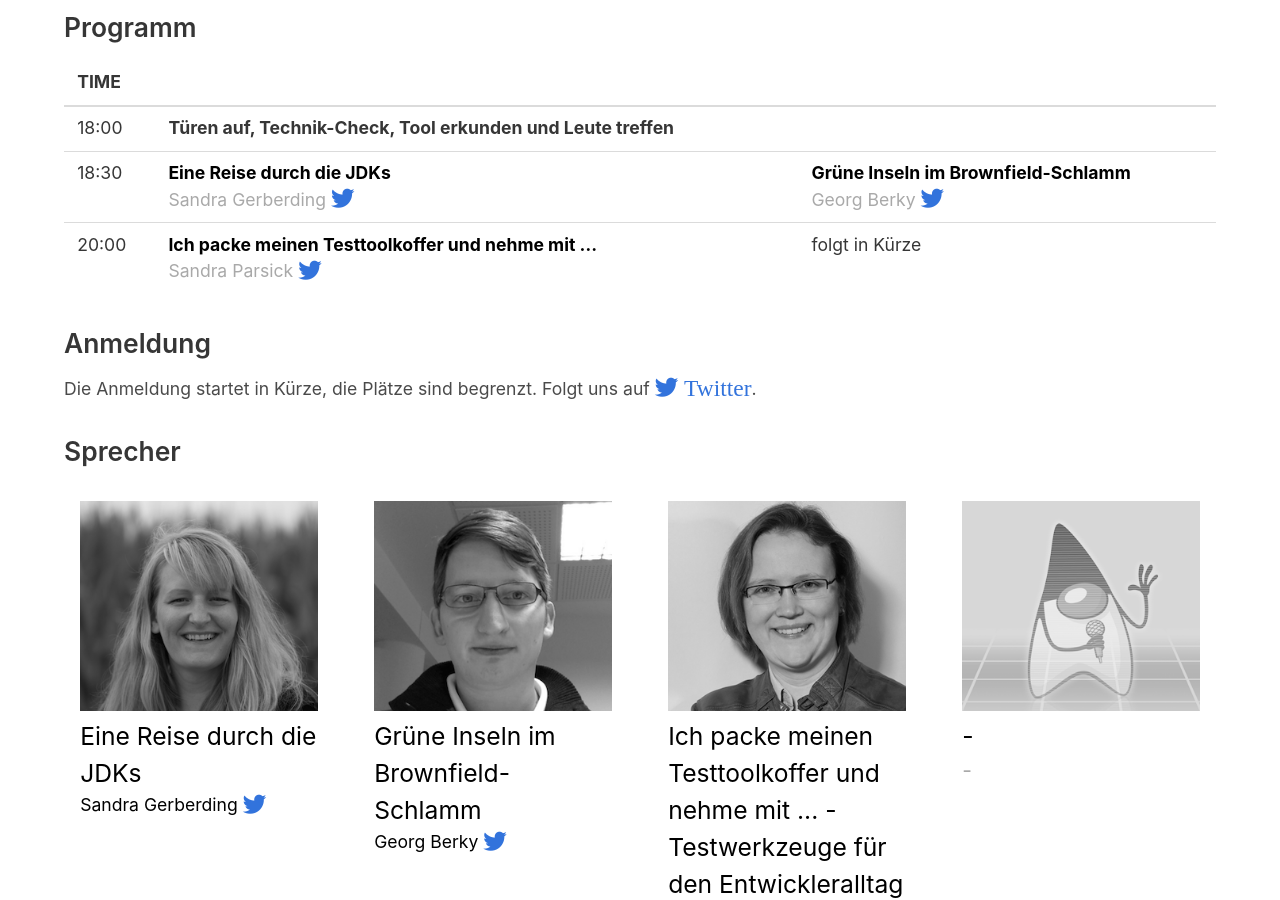
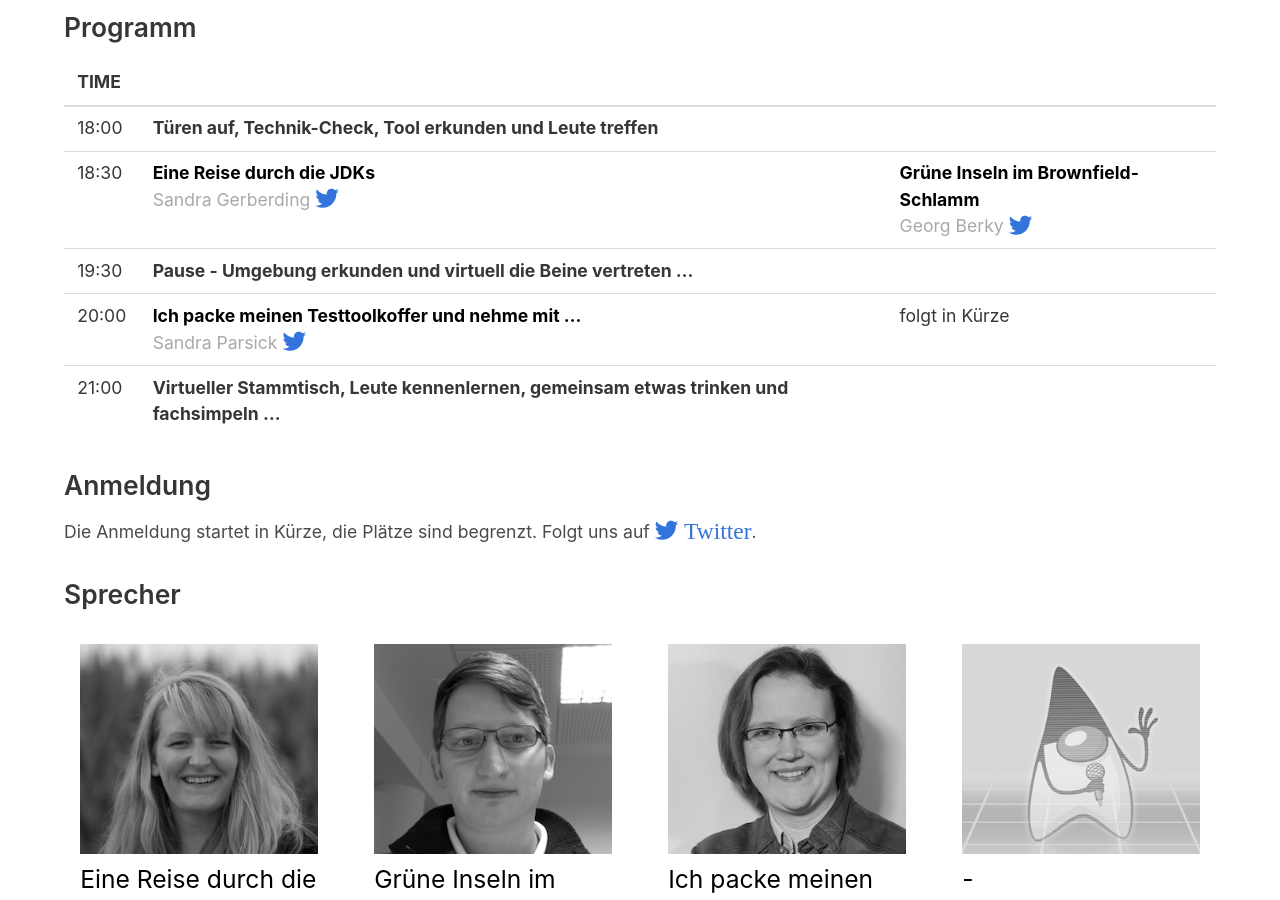
Before and after one commit to CyberLandConf/CyberLandConf.github.io, a Jekyll site: the page built from pages/events/2020-12-cyberland-2d.md, in a window 1280 px wide and 900 px high, scrolled down 795 px. Built offline with Jekyll 4.4.1, drawn with Linux system fonts in a browser that asks for light colours.

Commit message:
added timetable infos

```diff
--- a/pages/events/2020-12-cyberland-2d.md
+++ b/pages/events/2020-12-cyberland-2d.md
@@ -28,7 +28,9 @@ Eure JUG fehlt hier und ihr möchtet die Veranstaltung unterstützen? Dann melde
 | ----- | -------------- | -------------- |
 | 18:00 | __Türen auf, Technik-Check, Tool erkunden und Leute treffen__ | |
 | 18:30 | {%- include elements/timetable-field.html session-id="session-18" -%} | {%- include elements/timetable-field.html session-id="session-19" -%} |
+| 19:30 | __Pause - Umgebung erkunden und virtuell die Beine vertreten ...__ | |
 | 20:00 | {%- include elements/timetable-field.html session-id="session-20" -%} | folgt in Kürze |
+| 21:00 | __Virtueller Stammtisch, Leute kennenlernen, gemeinsam etwas trinken und fachsimpeln ...__ | |
 
 ### Anmeldung
 
```
